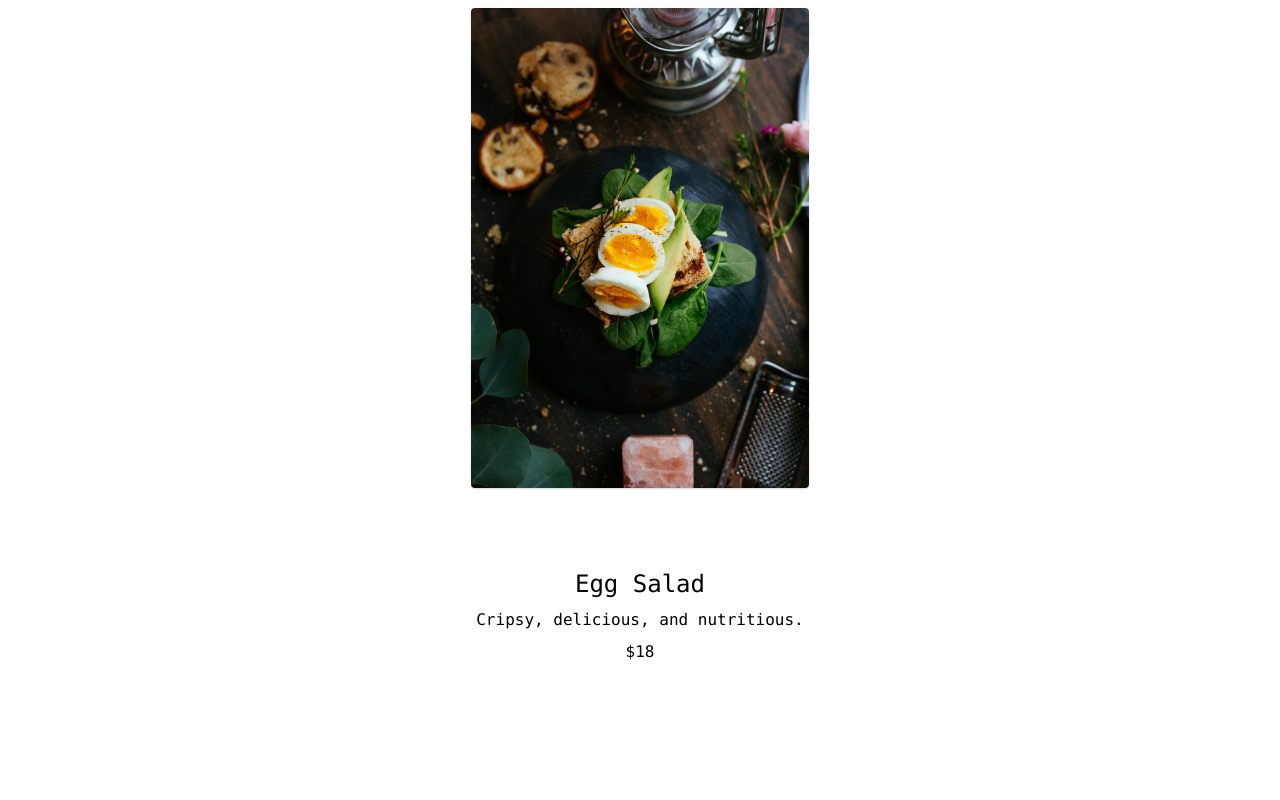
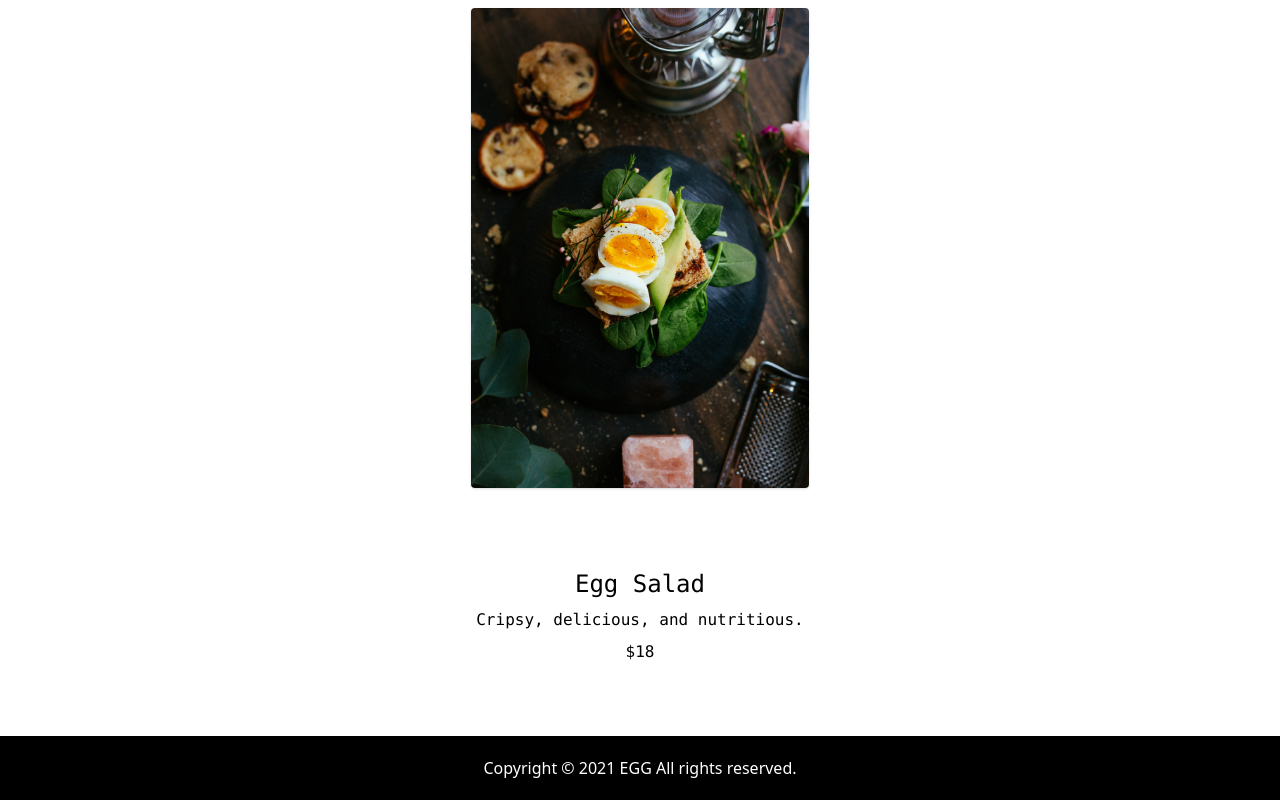
Before and after one commit to samseen/tailwind-sample-project, a React (Create React App) app: page / in a window 1280 px wide. Shown: the part 1728-2528 px from the top of the page. Before the commit the page ends 2464 px from the top, so only its background shows below. Built offline with nearby package versions, Linux system fonts and the light colour scheme.

Commit message:
Completed the footer and added other pages.

```diff
--- a/src/App.js
+++ b/src/App.js
@@ -2,7 +2,8 @@
 import './App.css';
 import Navbar from './components/Navbar';
 import Hero from './components/Hero';
-import Content from './components/Content'
+import Content from './components/Content';
+import Footer from './components/Footer'
 
 function App() {
   return (
@@ -10,6 +11,7 @@
       <Navbar />
       <Hero />
       <Content />
+      <Footer />
     </>
   );
 }
--- a/src/components/Footer.js
+++ b/src/components/Footer.js
@@ -0,0 +1,11 @@
+import React from 'react'
+
+const Footer = () => {
+    return (
+        <div className="flex justify-center items-center h-16 bg-black text-white">
+            <p>Copyright &copy; 2021 EGG All rights reserved.</p>
+        </div>
+    )
+}
+
+export default Footer
```
Also changed, not shown: src/pages/about.js (added), src/pages/index.js (added), src/pages/menu.js (added).
